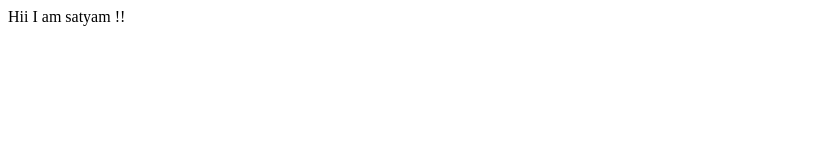
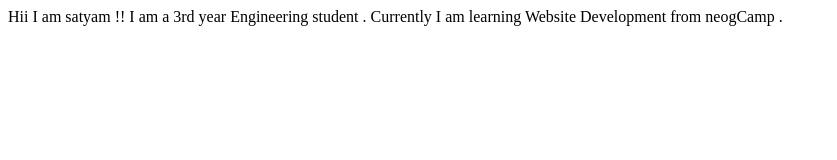
Before and after one commit to SatyamMotwani/student-project-site, a plain HTML site: page index.html in a window 1280 px wide. Shown: the whole page, without its empty margins (0-837 px from the left). Drawn offline with Linux system fonts and the light colour scheme.

Commit message:
docs : updated info

```diff
--- a/index.html
+++ b/index.html
@@ -7,5 +7,7 @@
 </head>
 <body>
     Hii I am satyam !!
+    I am a 3rd year Engineering student .
+    Currently I am learning Website Development from neogCamp .
 </body>
 </html>
```
